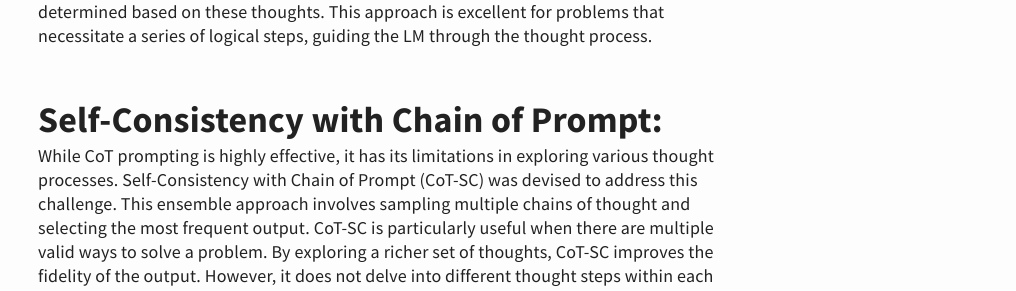
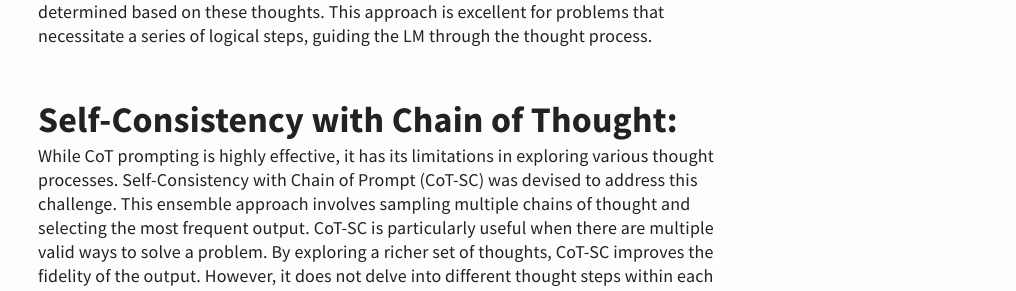
Before and after one commit to spraphul/blog, a Jekyll site: the page built from _posts/2023-09-10-ToT.md, in a window 1280 px wide and 900 px high, scrolled down 1240 px. Shown: the part 163-454 px from the top of the window, without its empty margins (264-1280 px from the left). Built offline with Jekyll 4.4.1, drawn with Linux system fonts in a browser that asks for light colours.

Commit message:
Update 2023-09-10-ToT.md

```diff
--- a/_posts/2023-09-10-ToT.md
+++ b/_posts/2023-09-10-ToT.md
@@ -11,7 +11,7 @@ Simple prompting is the foundation upon which we build our interaction with LMs.
 ## Chain of Thought Prompting:
 To tackle complex tasks that demand a structured approach, Chain of Thought (CoT) prompting was introduced. CoT bridges the gap between input and output by introducing a sequence of coherent thoughts or intermediary steps. Each thought represents a meaningful step towards solving the problem. For instance, in a mathematical question, CoT might include intermediary equations and logical steps to reach the final answer. CoT prompts are generated sequentially, and the output is determined based on these thoughts. This approach is excellent for problems that necessitate a series of logical steps, guiding the LM through the thought process.
 
-## Self-Consistency with Chain of Prompt:
+## Self-Consistency with Chain of Thought:
 While CoT prompting is highly effective, it has its limitations in exploring various thought processes. Self-Consistency with Chain of Prompt (CoT-SC) was devised to address this challenge. This ensemble approach involves sampling multiple chains of thought and selecting the most frequent output. CoT-SC is particularly useful when there are multiple valid ways to solve a problem. By exploring a richer set of thoughts, CoT-SC improves the fidelity of the output. However, it does not delve into different thought steps within each chain.
 
 ## Tree of Thought Prompting:
```
